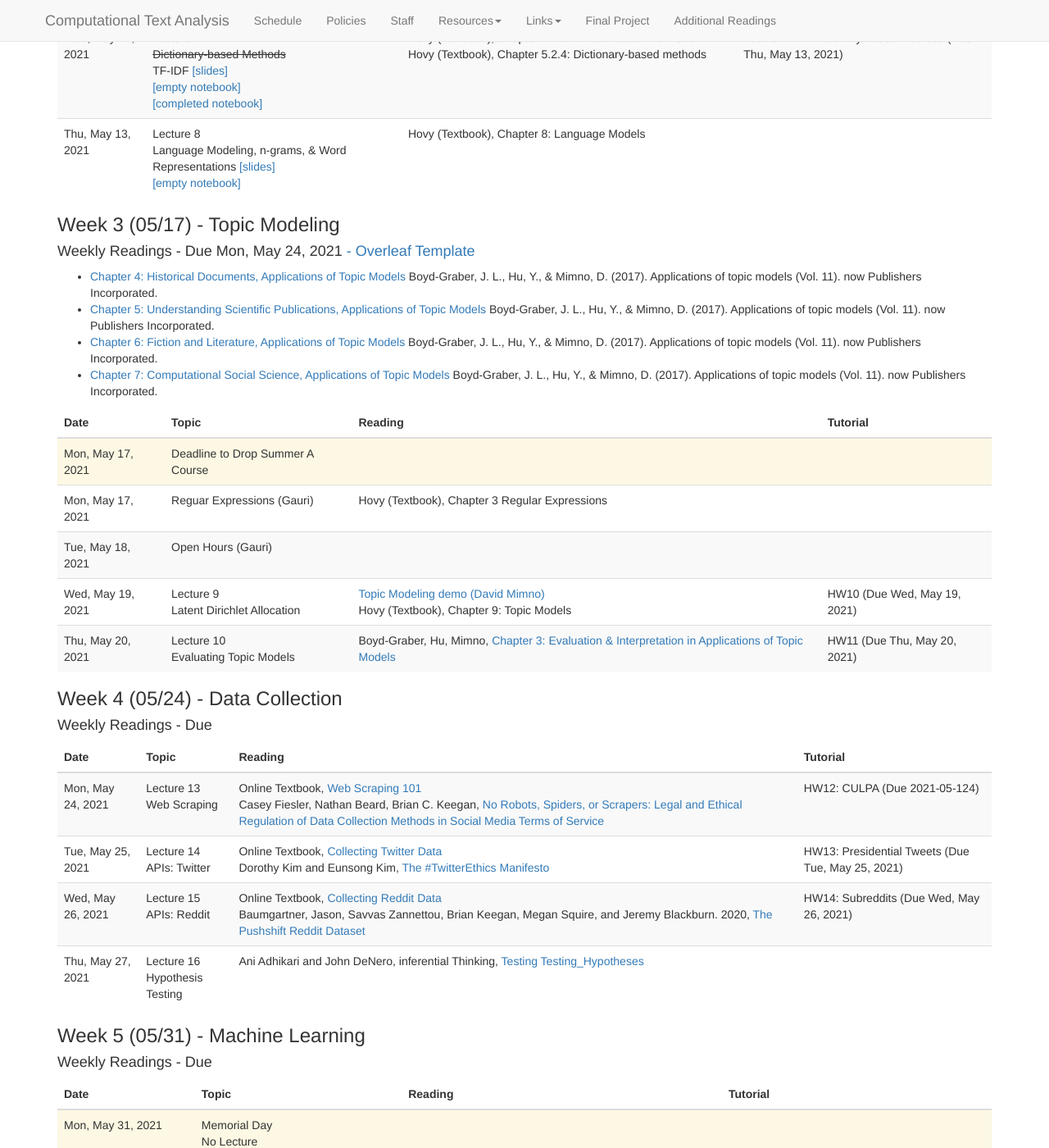
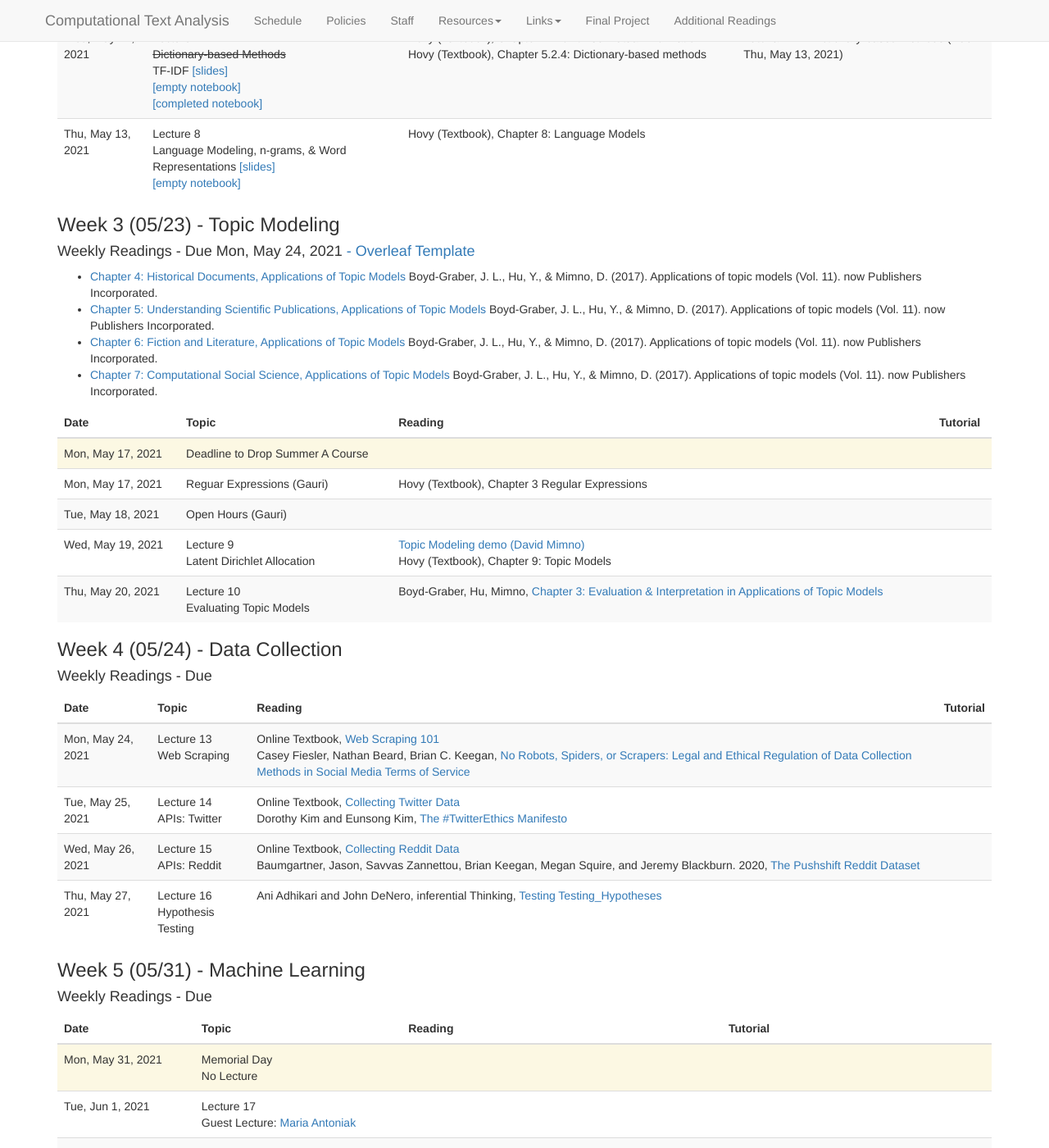
Before and after one commit to BC-COMS-2710/BC-COMS-2710.github.io, a Jekyll site: the page built from schedule.md, in a window 1280 px wide and 1400 px high, scrolled down 1337 px. Shown: the whole window at 82% size. Built offline with Jekyll 4.4.1, drawn with Linux system fonts in a browser that asks for light colours; nearby versions of some CDN libraries.

Commit message:
schedule: removed HWs in tutorial slots

```diff
--- a/_data/schedule.yaml
+++ b/_data/schedule.yaml
@@ -194,7 +194,7 @@
           title: "Chapter 8: Language Models"
           authors: Hovy (Textbook)
 -
-  name: "Week 3 (05/17) - Topic Modeling"
+  name: "Week 3 (05/23) - Topic Modeling"
   readings_overleaf: https://www.overleaf.com/read/qpkrjfzttndr
   readings_deadline: 2021-05-24
   readings:
@@ -259,9 +259,6 @@
           title: Part of Speech Tagging
           authors: Online Textbook
       assignments:
-        -
-          deadline: 2021-05-19
-          title: HW10
     -
       date: 2021-05-20
       title: "Lecture 10 <br> Evaluating Topic Models"
@@ -277,9 +274,6 @@
           title: "Chapter 4: Naive Bayes and Sentiment Classification"
           authors: Jurafsky and Martin, Speech and Language Processing (3rd ed. draft)
       assignments:
-        -
-          deadline: 2021-05-20
-          title: HW11
 -
   name: "Week 4 (05/24) - Data Collection"
   lectures:
@@ -296,9 +290,6 @@
           title: "No Robots, Spiders, or Scrapers: Legal and Ethical Regulation of Data Collection Methods in Social Media Terms of Service"
           authors: Casey Fiesler, Nathan Beard, Brian C. Keegan
       assignments:
-        -
-          deadline: 2021-05-124
-          title: "HW12: CULPA"
 
     -
       date: 2021-05-25
@@ -313,9 +304,6 @@
           title: "The #TwitterEthics Manifesto"
           authors: Dorothy Kim and Eunsong Kim
       assignments:
-        -
-          deadline: 2021-05-25
-          title: "HW13: Presidential Tweets"
     -
       date: 2021-05-26
       title: "Lecture 15 <br> APIs: Reddit"
@@ -329,9 +317,6 @@
           title: The Pushshift Reddit Dataset
           authors: Baumgartner, Jason, Savvas Zannettou, Brian Keegan, Megan Squire, and Jeremy Blackburn. 2020
       assignments:
-        -
-          deadline: 2021-05-26
-          title: "HW14: Subreddits"
     -
       date: 2021-05-27
       title: Lecture 16 <br> Hypothesis Testing
```
